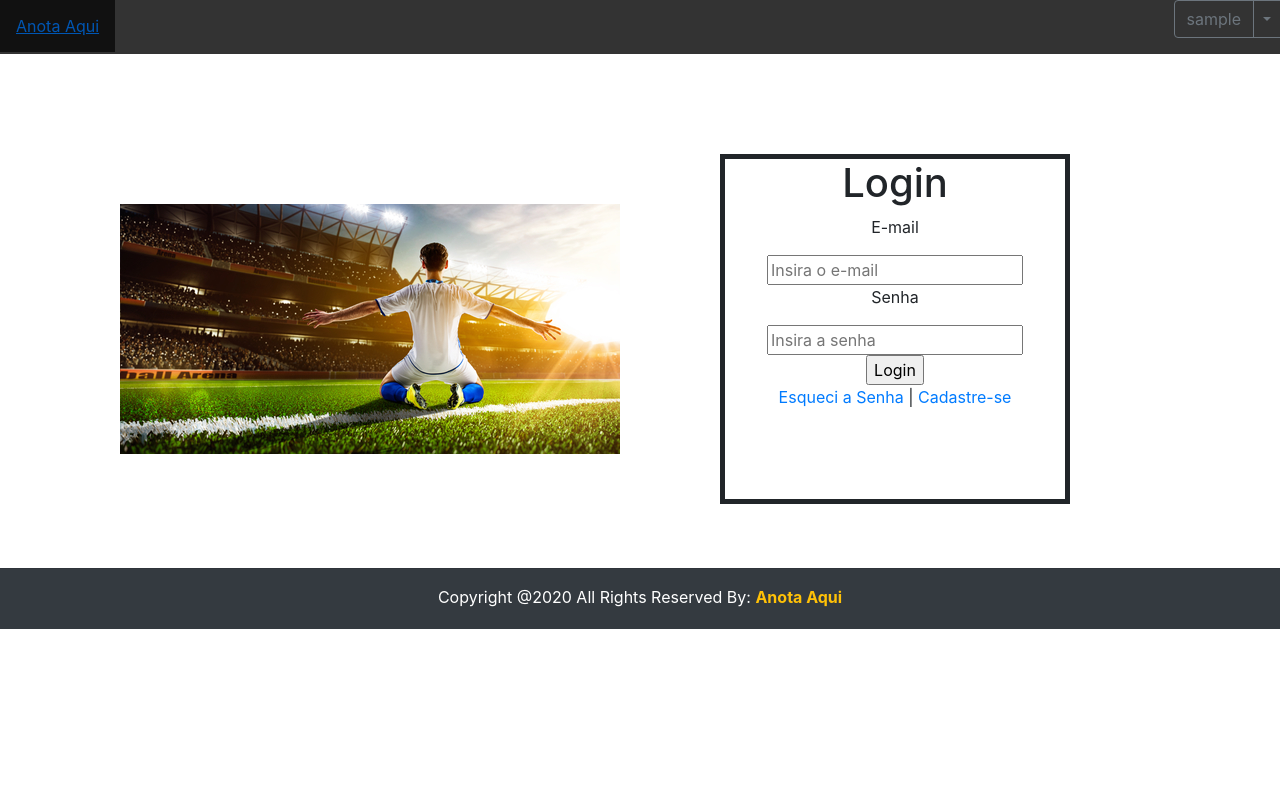
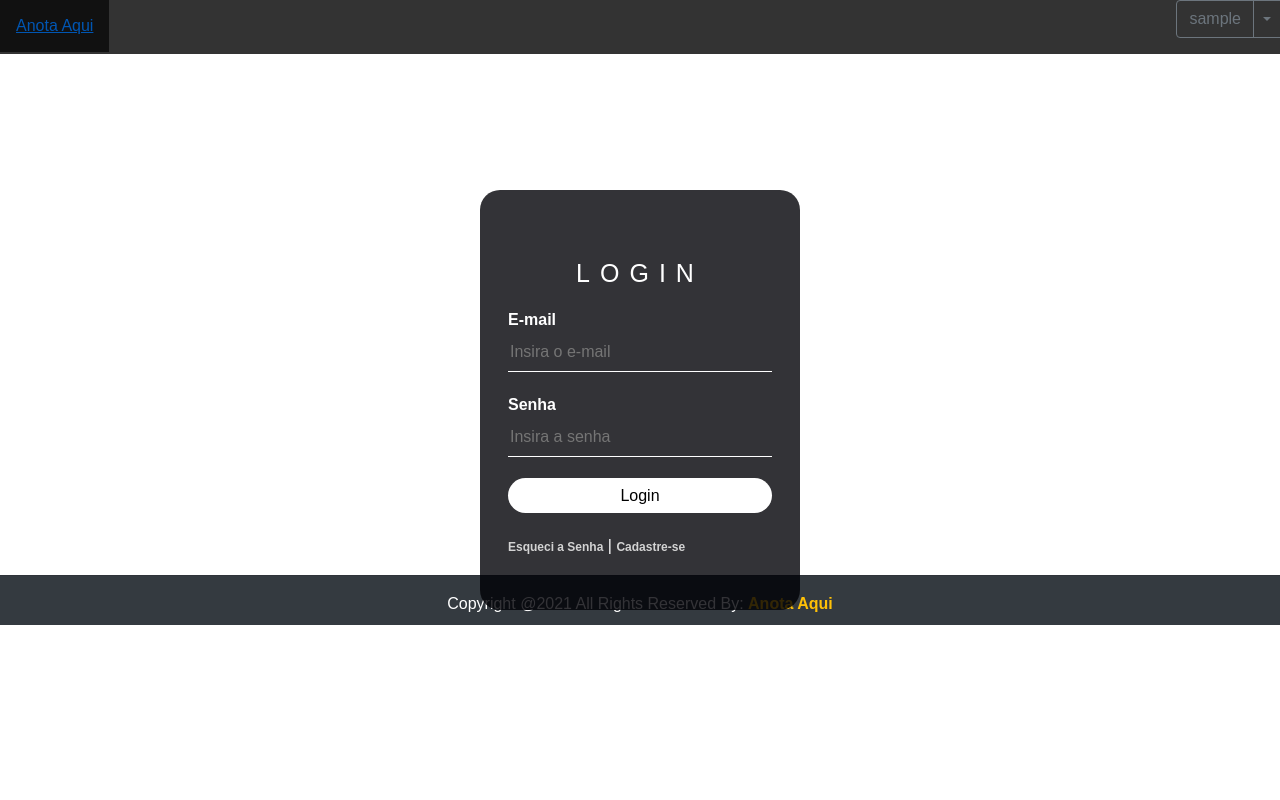
Before and after one commit to JVasconcelosSilva/anota-aqui, a PHP site: page /view/Login/login.php in a window 1280 px wide. Run offline with PHP 8.4, Linux system fonts and the light colour scheme; the visitor is signed in with stand-in values (Sample User, id 1); some libraries are stand-ins or nearby versions.

Commit message:
Front - Login / Footer - Login
Realizado o front do login temporário e criado o footer exclusivo para a pagina.

```diff
--- a/view/_footer/footer.php
+++ b/view/_footer/footer.php
@@ -36,7 +36,7 @@
 
         <div style="text-align: center;">
             <div>
-                <p> Copyright @2020 All Rights Reserved By:
+                <p> Copyright @2021 All Rights Reserved By:
                     <a href="#" style="text-decoration: none;">
                         <strong class="text-warning"> Anota Aqui </strong>
                     </a>
--- a/view/_footer/footerLogin.php
+++ b/view/_footer/footerLogin.php
@@ -1,12 +1,12 @@
 <!-- Footer start -->
 <br>
 <br>
-<footer class="bg-dark text-white pb-1">
+<footer class="bg-dark text-white pb-1" style="margin-top: 473px; height: 50px;">
 
-        <hr class="mb-3">
+        <hr>
 
         <div style="text-align: center;">
-                <p> Copyright @2020 All Rights Reserved By:
+                <p> Copyright @2021 All Rights Reserved By:
                     <a href="#" style="text-decoration: none;">
                         <strong class="text-warning"> Anota Aqui </strong>
                     </a>
--- a/view/cadastro/cadastro.php
+++ b/view/cadastro/cadastro.php
@@ -48,6 +48,8 @@ if (!is_null($nmEmail)) {
     <!-- Bootstrap CSS -->
     <link rel="stylesheet" href="https://stackpath.bootstrapcdn.com/bootstrap/4.4.1/css/bootstrap.min.css" integrity="sha384-Vkoo8x4CGsO3+Hhxv8T/Q5PaXtkKtu6ug5TOeNV6gBiFeWPGFN9MuhOf23Q9Ifjh" crossorigin="anonymous">
     <title>Cadastro</title>
+    <link rel="stylesheet" href="login.css" type="text/css">
+    <link rel="stylesheet" href="fontes/font-awesome.min.css">
   </head>
   <body>
 
--- a/view/login/login.css
+++ b/view/login/login.css
@@ -1,18 +1,22 @@
+body{
+    margin: 0;
+    padding: 0;
+    font-family: "confortaa", sans-serif;
+}
 
-
-.imagem{
+/*.imagem{
     height: 100px;
     width: 100px;
-    margin-top: 150px;
+    margin-top: 140px;
     margin-left: 50px;
 }
 
 .login{
     margin-left: 500px;
-    margin-top: 100px;
+    margin-top: 96px;
     border-width: 5px;
     border-style:solid;
-    width: 350px;
+    width: 300px;
     height: 350px;
 }
 
@@ -22,4 +26,81 @@
 
 .form{
     text-align: center;
+}*/
+
+.login{
+    width: 320px;
+    height: 420px;
+    border-radius: 2px solid #000;
+    color: #fff;
+    background-color: rgba(0, 0, 5, 0.8);
+    top: 50%;
+    left: 50%;
+    position: absolute;
+    transform: translate(-50%, -50%);
+    box-sizing: border-box;
+    padding: 68px 28px;
+    border-radius: 20px;
 }
+
+.h1{
+    margin: 0;
+    padding-top: 0;
+    padding-left: 0;
+    padding-bottom: 20px;
+    letter-spacing: 10px;
+    text-transform: uppercase;
+    text-align: center;
+    font-size: 25px;
+}
+
+.login p{
+    margin: 0;
+    padding: 0;
+    font-weight: bold;
+}
+
+.login input{
+    width: 100%;
+    margin-bottom: 21px;
+}
+
+.login input[type="text"], input[type="password"] {
+    border: none;
+    border-bottom: 1px solid white;
+    background: transparent;
+    outline: none;
+    height: 40px;
+    color: white;
+    font-size: 16px;
+}
+
+.login input[type="submit"]{
+    border-radius: 25px;
+    border:none;
+    outline: none;
+    height: 35px;
+    color: #000;
+    background: #fff;
+    transition: 0.2s;
+}
+
+.login input[type="submit"]:houver{
+    cursor: pointer;
+    background: #ff4d4d;
+    transition: 0.2s;
+}
+
+.login a {
+    font-weight: bold;
+    text-decoration: none;
+    font-size: 12px;
+    line-height: 20px;
+    color: #D3D3D3;
+    transition: 0.2s;
+}
+
+.login a:houver{
+    transition: 0.2s;
+    color: #ff4d4d;
+}
--- a/view/login/login.php
+++ b/view/login/login.php
@@ -71,8 +71,8 @@ if (!is_null($email)) {
 
     <div class="container">
         <div class="row">
-            <div class="imagem">
-                <img src="teste.jpg">
+           <div class="imagem">
+                <img src="">
             </div>
 
                 <div class="login">
```
